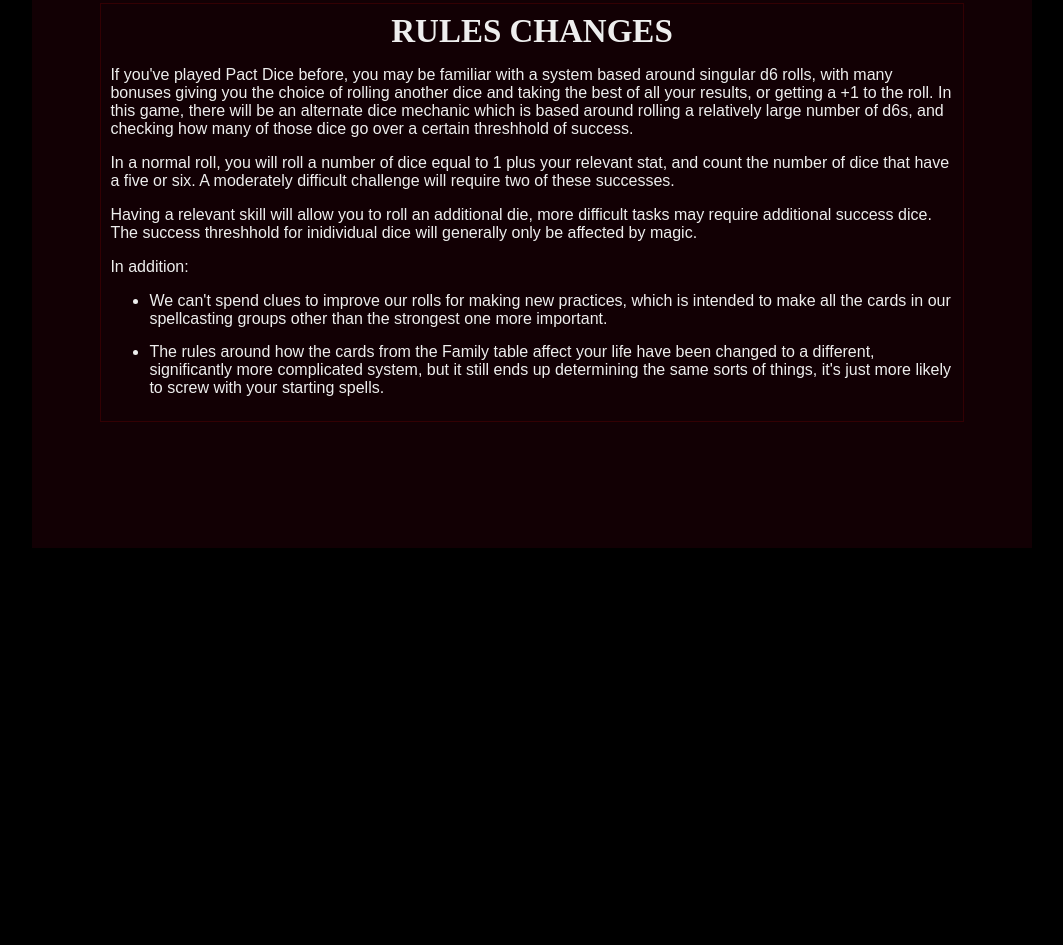
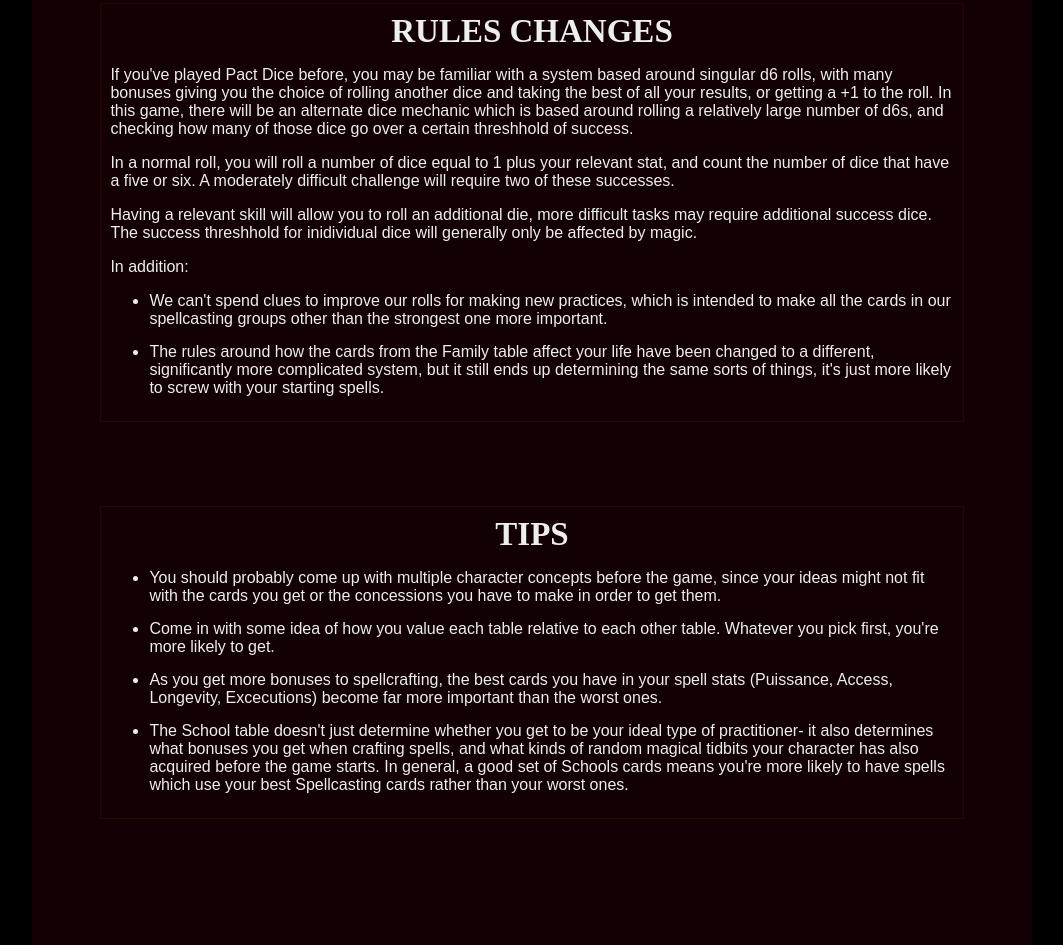
Before and after one commit to Johnny-Wins/pactDiceCharacterCreation, a plain HTML site: page index.html in a window 1280 px wide. Shown: the part 2787-3732 px from the top of the page, without its empty margins (108-1171 px from the left). Before the commit the page ends 3335 px from the top, so only its background shows below. Drawn offline with Linux system fonts and the light colour scheme.

Commit message:
Added tips

```diff
--- a/index.html
+++ b/index.html
@@ -180,6 +180,19 @@
       </div>
     </section>
 
+    <section class="rulesChanges">
+      <div class="inner">
+        <h2>Tips</h2>
+
+          <ul>
+            <li>You should probably come up with multiple character concepts before the game, since your ideas might not fit with the cards you get or the concessions you have to make in order to get them.</li>
+            <li>Come in with some idea of how you value each table relative to each other table. Whatever you pick first, you're more likely to get.</li>
+            <li>As you get more bonuses to spellcrafting, the best cards you have in your spell stats (Puissance, Access, Longevity, Excecutions) become far more important than the worst ones.</li>
+            <li>The School table doesn't just determine whether you get to be your ideal type of practitioner- it also determines what bonuses you get when crafting spells, and what kinds of random magical tidbits your character has also acquired before the game starts. In general, a good set of Schools cards means you're more likely to have spells which use your best Spellcasting cards rather than your worst ones.</li>
+          </ul>
+
+      </section>
+
     <section>
   </main>
 </body>
```
